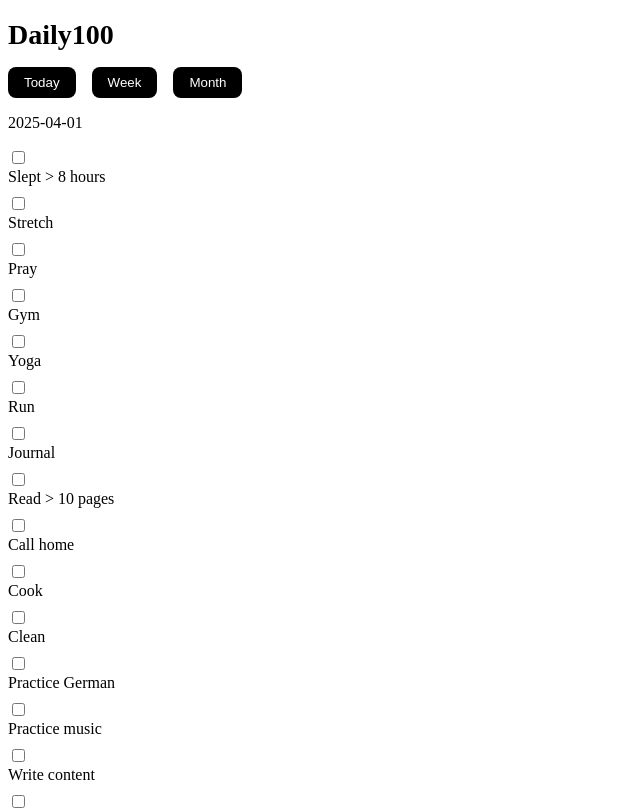
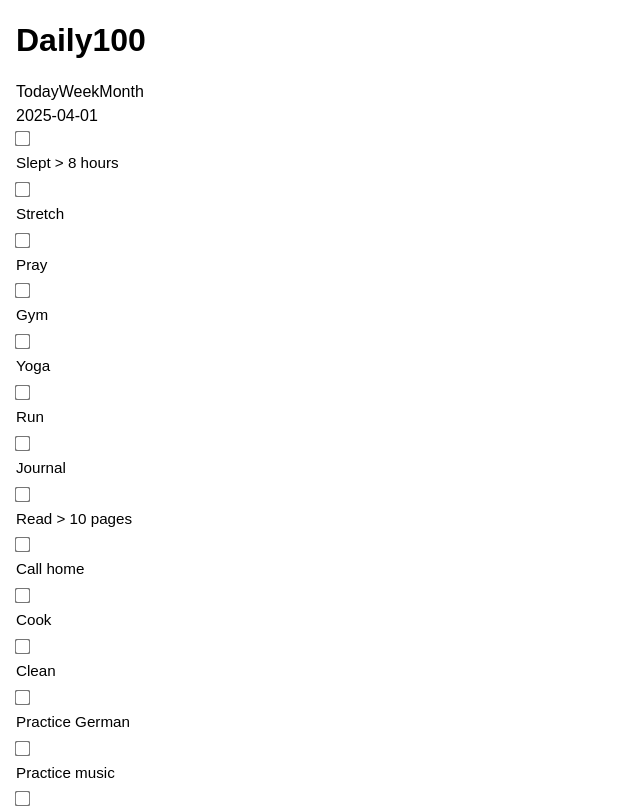
Before and after one commit to bryaninheelee/daily100, a React (Create React App) app: page / in a window 1280 px wide. Shown: the top 810 px of the page, without its empty margins (0-640 px from the left). Built offline with nearby package versions, Linux system fonts and the light colour scheme; no server answers; the database is empty.

Commit message:
Update App.css

```diff
--- a/src/App.css
+++ b/src/App.css
@@ -1,81 +1,76 @@
-.App {
+@tailwind base;
+@tailwind components;
+@tailwind utilities;
+
+body {
   font-family: sans-serif;
-  padding: 2rem;
-  max-width: 600px;
-  margin: 0 auto;
+  padding: 1rem;
+  background: white;
+  color: black;
 }
 
 h1 {
-  font-size: 1.75rem;
+  font-size: 2rem;
   font-weight: bold;
   margin-bottom: 1rem;
 }
 
-.nav {
+nav {
   display: flex;
-  gap: 1rem;
-  margin-bottom: 1rem;
+  gap: 0.75rem;
+  margin-bottom: 1.5rem;
 }
 
-.nav button {
+nav button {
+  background-color: black;
+  color: white;
+  border-radius: 9999px;
   padding: 0.5rem 1rem;
-  border-radius: 0.5rem;
-  border: none;
-  background-color: #000;
-  color: white;
-  cursor: pointer;
   font-weight: 500;
 }
 
-.date {
-  font-weight: bold;
-  margin-bottom: 1rem;
-}
-
-.checklist {
-  display: flex;
-  flex-direction: column;
-  gap: 0.5rem;
-  margin-bottom: 1rem;
+nav button.active {
+  background-color: #1e40af; /* blue-900 */
 }
 
 label {
   display: flex;
   align-items: center;
   gap: 0.5rem;
+  margin-bottom: 0.25rem;
+  font-size: 0.95rem;
+}
+
+input[type="checkbox"] {
+  transform: scale(1.2);
 }
 
 .score {
+  margin-top: 1rem;
   font-weight: bold;
-  margin: 1rem 0;
 }
 
-button {
+.submitted-message {
+  background-color: #4ade80; /* green-400 */
+  color: white;
   padding: 0.5rem 1rem;
-  background-color: #000;
-  color: white;
-  border: none;
   border-radius: 0.5rem;
-  cursor: pointer;
+  margin-top: 0.5rem;
+  display: inline-block;
 }
 
-.calendar-grid {
-  display: grid;
-  grid-template-columns: repeat(7, 1fr);
-  gap: 0.75rem;
+button[type="submit"] {
+  background-color: black;
+  color: white;
   margin-top: 1rem;
+  padding: 0.5rem 1rem;
+  border-radius: 0.5rem;
 }
 
-.calendar-day {
-  background: #f3f3f3;
-  padding: 0.5rem;
-  border-radius: 0.5rem;
-  text-align: center;
-  font-size: 0.8rem;
+button[type="submit"]:hover {
+  background-color: #111;
 }
 
-/* ✅ Highlight submit button after success */
-button.submitted {
-  background-color: #4caf50 !important;
-  transition: background-color 0.3s ease;
+button[type="submit"].submitted {
+  background-color: #4ade80;
 }
```
